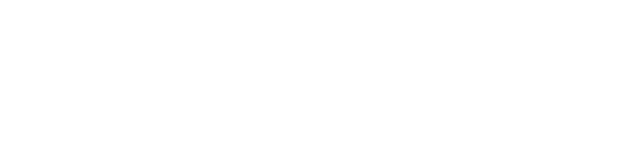
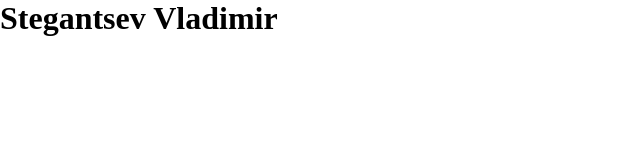
Before and after one commit to VladimirStega/rsschool-cv, a plain HTML site: page index.html in a window 1280 px wide. Shown: the whole page, without its empty margins (0-640 px from the left). Drawn offline with Linux system fonts and the light colour scheme.

Commit message:
feat: add basic page layout

```diff
--- a/index.html
+++ b/index.html
@@ -8,5 +8,6 @@
     <title>CV Stegantsev Vladimir</title>
 </head>
 <body>
+    <h1 class="title">Stegantsev Vladimir</h1>
 </body>
 </html>
```
